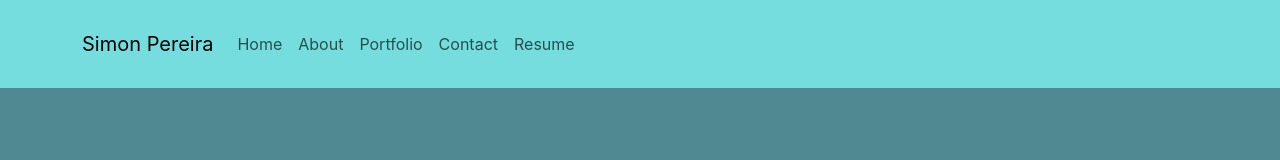
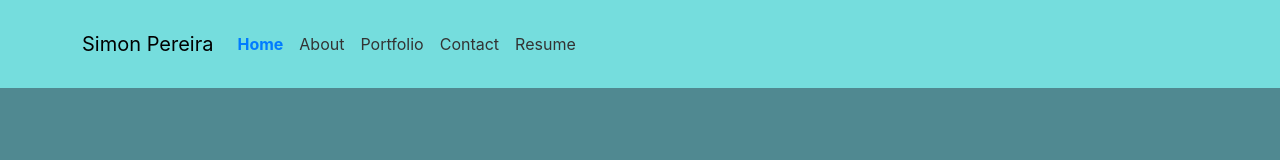
Before and after one commit to spereira15/react-portfolio-challenge, a React (Create React App) app: page / in a window 1280 px wide. Shown: the top 160 px of the page. Built offline with nearby package versions, Linux system fonts and the light colour scheme.

Commit message:
add section highlight feature

```diff
--- a/src/App.css
+++ b/src/App.css
@@ -25,3 +25,17 @@ footer {
 .btn {
   margin: 1px !important;
 }
+
+.navbar-nav .nav-link.active {
+  font-weight: bold;
+  color: #007bff;
+}
+
+.navbar-nav .nav-link {
+  color: #333;
+  transition: color 0.3s;
+}
+
+.navbar-nav .nav-link:hover {
+  color: #007bff;
+}
--- a/src/components/Navigation.js
+++ b/src/components/Navigation.js
@@ -1,34 +1,34 @@
 import React from 'react';
-import { Link } from 'react-router-dom';
+import { NavLink } from 'react-router-dom';
 
 const Navigation = () => {
   return (
     <div className="collapse navbar-collapse" id="navbarNav">
       <ul className="navbar-nav ml-auto">
         <li className="nav-item">
-          <Link to="/" className="nav-link">
+          <NavLink to="/" exact className="nav-link" activeClassName="active">
             Home
-          </Link>
+          </NavLink>
         </li>
         <li className="nav-item">
-          <Link to="/about" className="nav-link">
+          <NavLink to="/about" className="nav-link" activeClassName="active">
             About
-          </Link>
+          </NavLink>
         </li>
         <li className="nav-item">
-          <Link to="/portfolio" className="nav-link">
+          <NavLink to="/portfolio" className="nav-link" activeClassName="active">
             Portfolio
-          </Link>
+          </NavLink>
         </li>
         <li className="nav-item">
-          <Link to="/contact" className="nav-link">
+          <NavLink to="/contact" className="nav-link" activeClassName="active">
             Contact
-          </Link>
+          </NavLink>
         </li>
         <li className="nav-item">
-          <Link to="/resume" className="nav-link">
+          <NavLink to="/resume" className="nav-link" activeClassName="active">
             Resume
-          </Link>
+          </NavLink>
         </li>
       </ul>
     </div>
```
